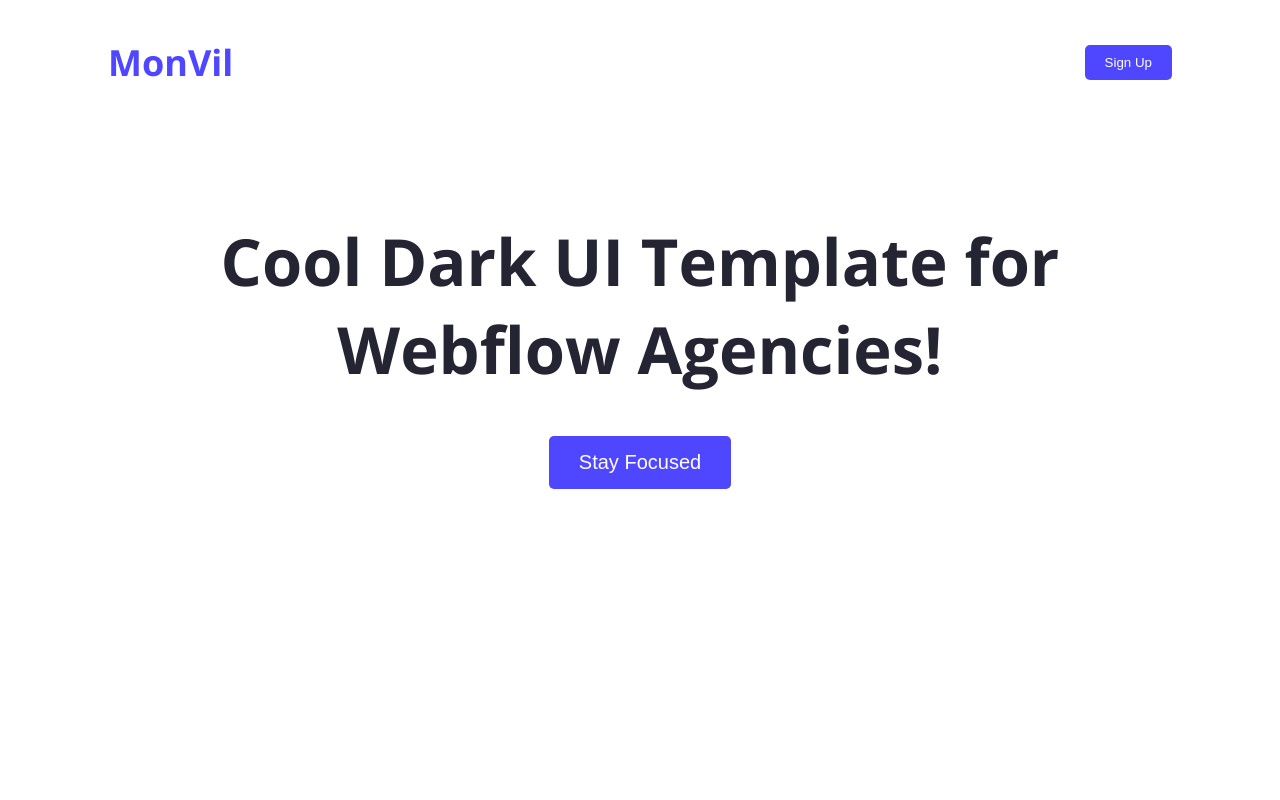
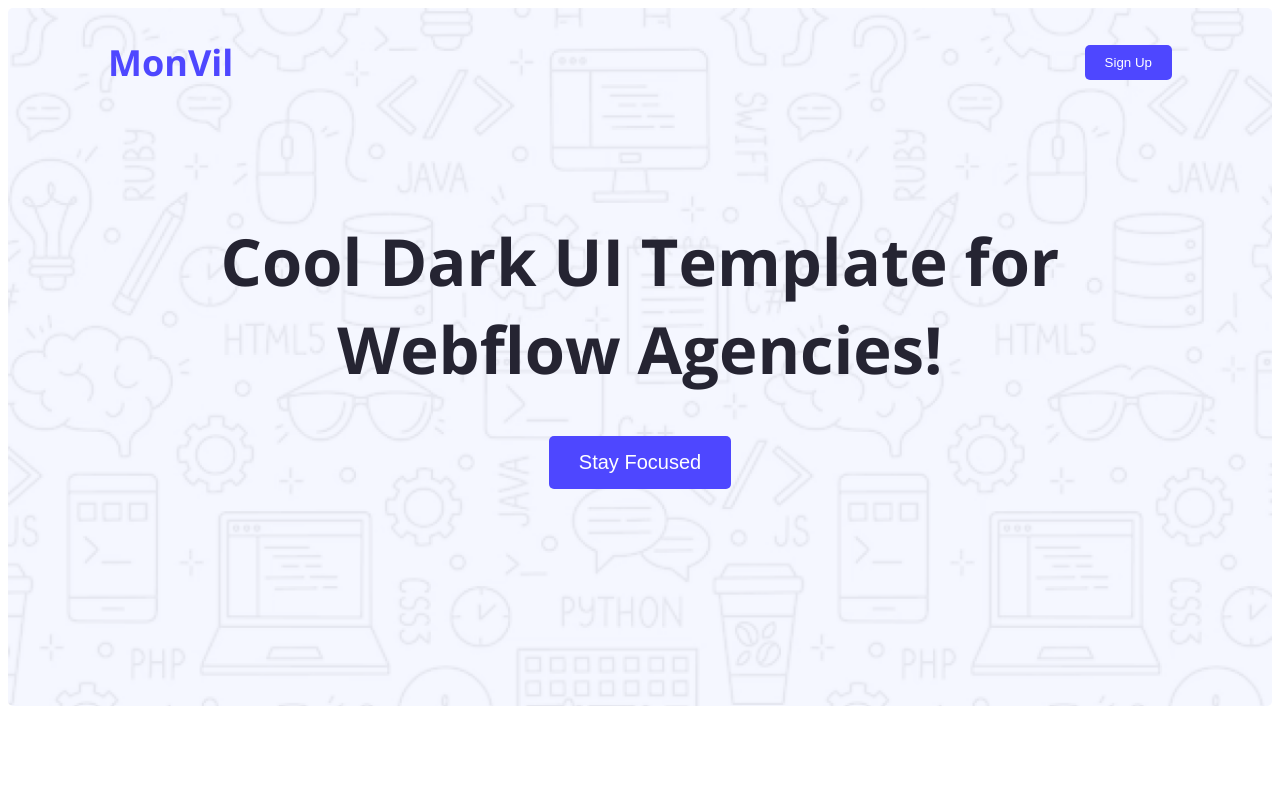
Before and after one commit to atikdev-bd/Assignment-1-landing-launchpad, a plain HTML site: page index.html in a window 1280 px wide. Shown: the top 800 px of the page. Drawn offline with nearby package versions, Linux system fonts and the light colour scheme.

Commit message:
checking commit

```diff
--- a/styles/styles.css
+++ b/styles/styles.css
@@ -10,7 +10,7 @@
 
 /* header section style */
 header{
-   background-image: url("assets/Hero-bg.png");
+   background-image: url("/assets/Hero-bg.png");
     background-size: cover;
     border-radius: 5px;
     height: 698px;
```
